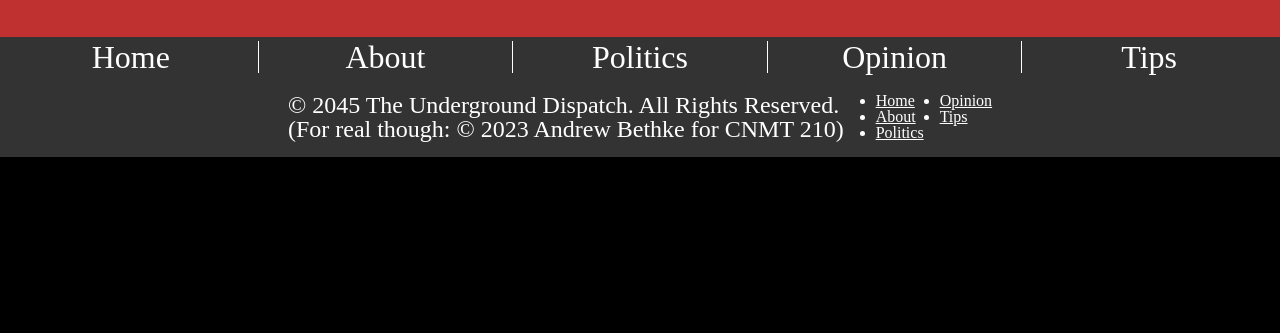
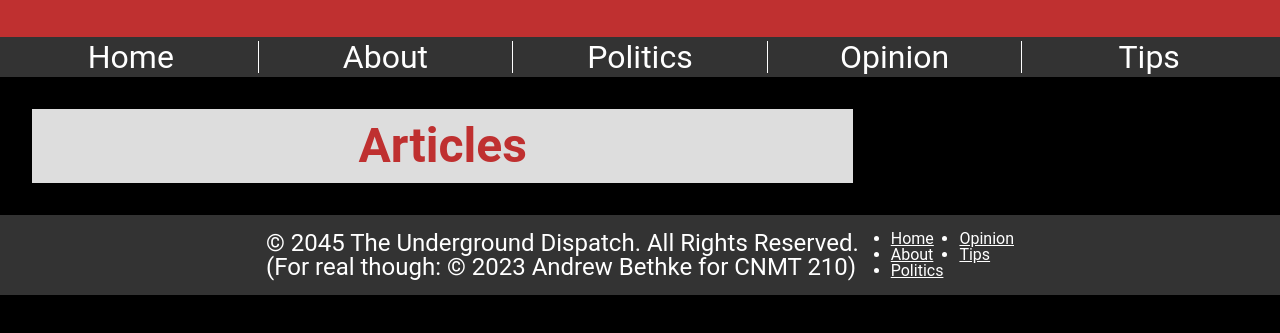
Before and after one commit to andrewbethke/cnmt210-finalproject, a plain HTML site: page index.html in a window 1280 px wide. Shown: the part 275-608 px from the top of the page. Drawn offline with Linux system fonts and the light colour scheme; a web font is replaced by a local one.

Commit message:
Added additional styles

```diff
--- /dev/null
+++ b/homepage.css
@@ -0,0 +1,19 @@
+main {
+    display: block;
+    width: 64.166%;
+    background-color: #DDDDDD;
+    float: left;
+    margin: 2.5%;
+    padding: 1%;
+}
+
+h2 {
+    color: #BF3030;
+}
+
+aside {
+    width: 28.283%;
+    background-color: #888888;
+    float: left;
+    margin: 2.5% 0;
+}
--- a/index.html
+++ b/index.html
@@ -12,6 +12,12 @@
 
     <link rel="stylesheet" href="./reset.css">
     <link rel="stylesheet" href="./shared.css">
+    <link rel="stylesheet" href="./homepage.css">
+
+    <!--Google Fonts-->
+    <link rel="preconnect" href="https://fonts.googleapis.com">
+    <link rel="preconnect" href="https://fonts.gstatic.com" crossorigin>
+    <link href="https://fonts.googleapis.com/css2?family=family=Roboto:ital,wght@0,400;0,700;1,400;1,700&display=swap" rel="stylesheet">
 </head>
 <body>
     <header>
@@ -27,7 +33,7 @@
         </nav>
     </header>
     <main>
-
+        <h2>Articles</h2>
     </main>
     <aside>
 
--- a/reset.css
+++ b/reset.css
@@ -17,7 +17,7 @@ table, caption, tbody, tfoot, thead, tr, th, td,
 article, aside, canvas, details, embed,
 figure, figcaption, footer, header, hgroup,
 menu, nav, output, ruby, section, summary,
-time, mark, audio, video {
+time, mark, audio, video, main {
 	margin: 0;
 	padding: 0;
 	border: 0;
--- a/shared.css
+++ b/shared.css
@@ -7,10 +7,8 @@
 html, body {
     width: 100%;
     height: 100%;
-}
-
-body {
     background-color: black;
+    font-family: Roboto, Arial, Arial, Helvetica, sans-serif;
 }
 
 .autocenter {
@@ -89,3 +87,9 @@ footer ul {
 footer a {
     color: white;
 }
+
+h2 {
+    text-align: center;
+    font-weight: bold;
+    font-size: 3em;
+}
```
